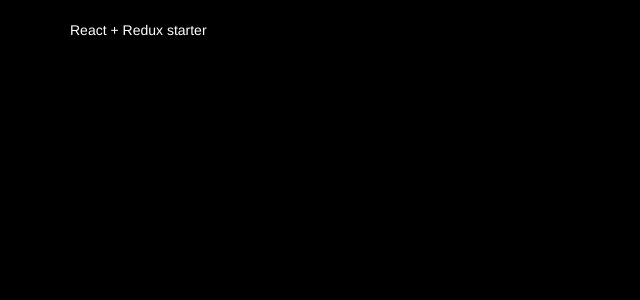
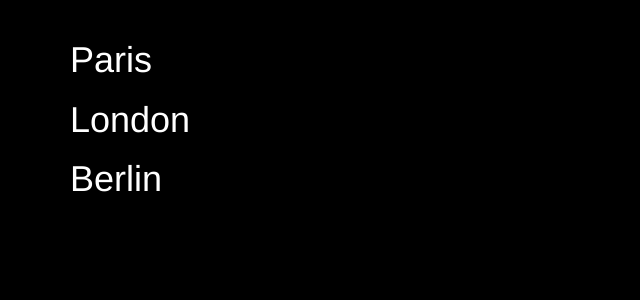
Before and after one commit to juliends/react-wagon-cities, a React app: page / in a window 1280 px wide. Shown: the top 300 px of the page, without its empty margins (0-640 px from the left). Built offline with nearby package versions, Linux system fonts and the light colour scheme.

Commit message:
render cityList and city

```diff
--- a/src/components/app.jsx
+++ b/src/components/app.jsx
@@ -1,9 +1,10 @@
 import React from 'react';
+import CityList from '../containers/city_list';
 
 const App = () => {
   return (
     <div className="app">
-      <p>React + Redux starter</p>
+      <CityList/>
     </div>
   );
 };
--- /dev/null
+++ b/src/containers/city.jsx
@@ -0,0 +1,14 @@
+import React, { Component } from 'react';
+
+class city extends Component {
+
+  render(){
+    return (
+      <div className='cities'>
+        <h1>{this.props.city.name}</h1>
+      </div>
+    )
+  }
+}
+
+export default city;
--- /dev/null
+++ b/src/containers/city_list.jsx
@@ -0,0 +1,24 @@
+import React, { Component } from 'react';
+
+import City from './city';
+
+  const cities = [
+    { name: 'Paris', address: '16 Villa Gaudelet, 75011 Paris', slug: 'paris' },
+    { name: 'London', address: '14-22 Elder St, London E1 6BT', slug: 'london' },
+    { name: 'Berlin', address: 'Rudi-Dutschke-Straße 26, 10969 Berlin', slug: 'berlin' },
+  ];
+
+class CityList extends Component {
+
+  render(){
+    return (
+      <div>
+        {
+          cities.map(city => <City city={city}/>)
+        }
+      </div>
+    )
+  }
+}
+
+export default CityList;
```
